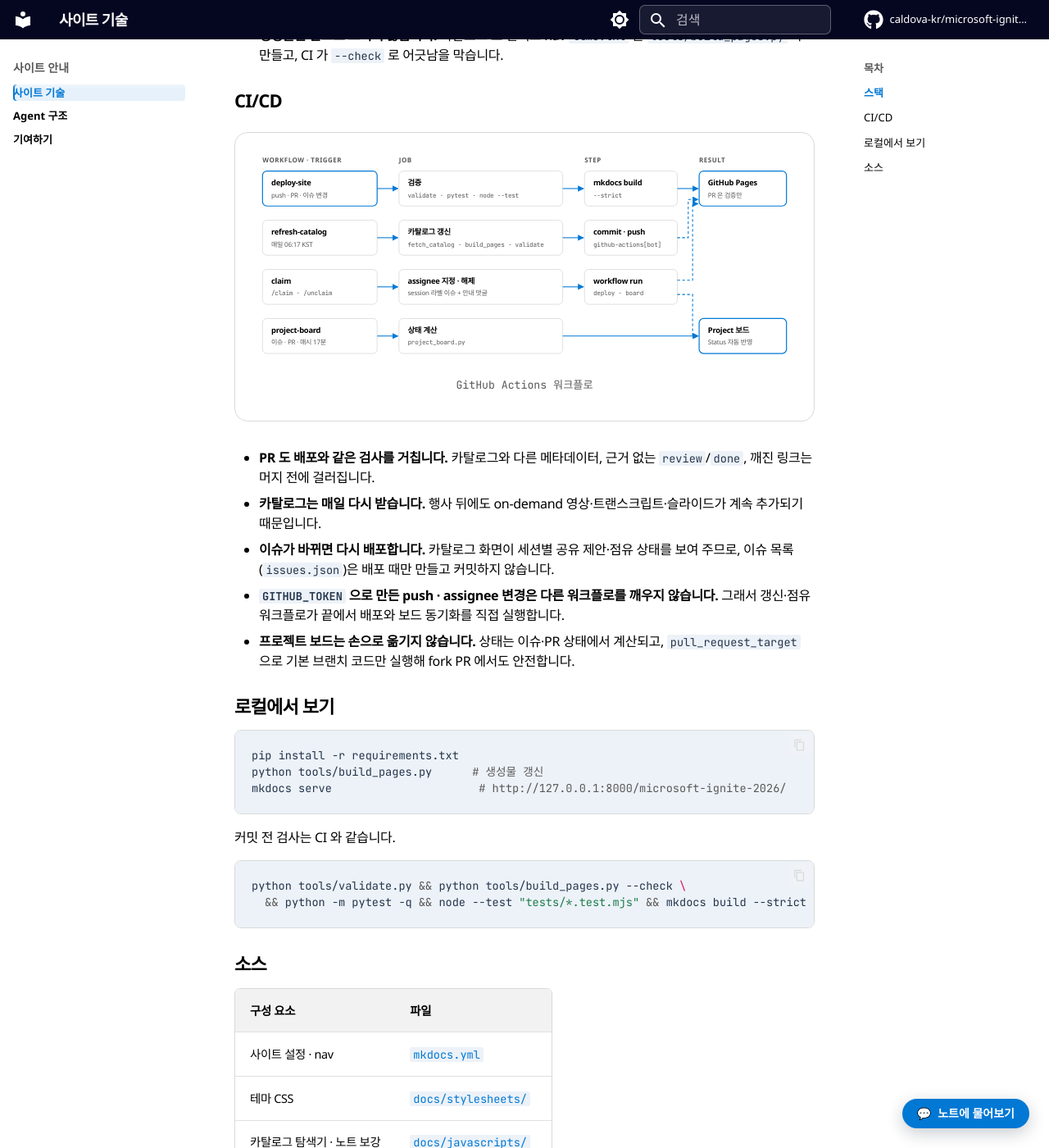
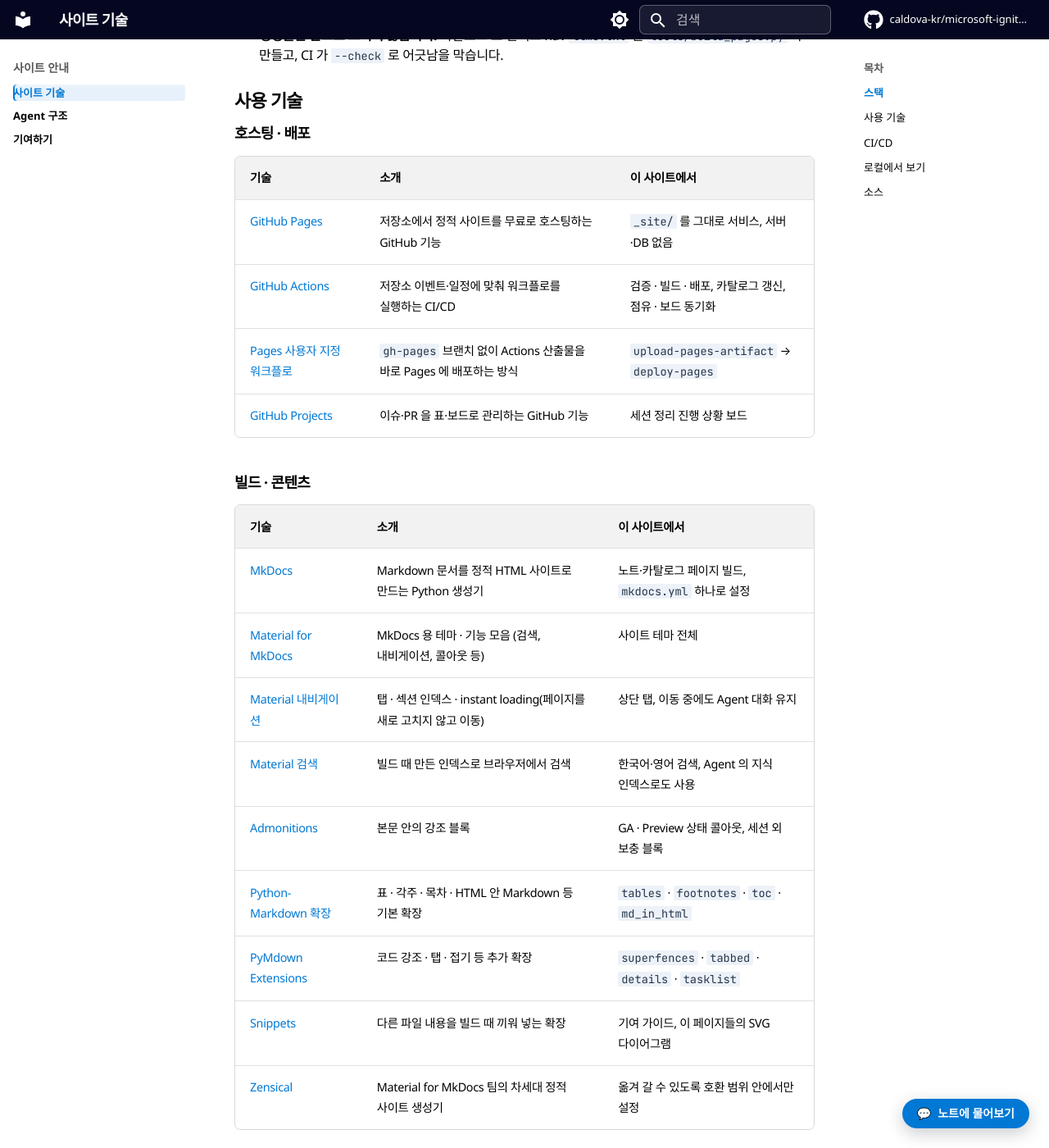
Before and after one commit to caldova-kr/microsoft-ignite-2026, an MkDocs documentation site: the page built from docs/site.md, in a window 1280 px wide and 1400 px high, scrolled down 921 px. Shown: the whole window at 82% size. Built offline with MkDocs 1.6.1 and Material for MkDocs 9.7.7, drawn with Linux system fonts in a browser that asks for light colours; comment, search, counter and statistics services are not loaded; some of the changed text lies outside the part shown.

Commit message:
docs(site): introduce each technology with official links
Adds a 사용 기술 section (hosting/deploy, build/content, UI, tools/tests,
agent) with a one-line intro, where this site uses it and a link to the
official docs; CI/CD notes link to the relevant GitHub Actions docs.

Co-authored-by: Copilot <223556219+Copilot@users.noreply.github.com>

```diff
--- a/docs/site.md
+++ b/docs/site.md
@@ -20,6 +20,62 @@ description: Ignite 2026 Session Notes 를 만드는 기술 — GitHub Pages ·
 - **JavaScript 는 프레임워크 없이 씁니다.** 번들러·npm 빌드가 없어 배포물은 MkDocs 결과 그대로입니다. 카탈로그 탐색기·노트 보강·Agent 가 모두 `navigation.instant` 페이지 전환에 맞춰 동작합니다.
 - **생성물은 손으로 고치지 않습니다.** 카탈로그 표·인덱스·nav·`llms.txt` 는 `tools/build_pages.py` 가 만들고, CI 가 `--check` 로 어긋남을 막습니다.
 
+## 사용 기술
+
+### 호스팅 · 배포
+
+| 기술 | 소개 | 이 사이트에서 |
+|---|---|---|
+| [GitHub Pages](https://docs.github.com/en/pages) | 저장소에서 정적 사이트를 무료로 호스팅하는 GitHub 기능 | `_site/` 를 그대로 서비스, 서버·DB 없음 |
+| [GitHub Actions](https://docs.github.com/en/actions) | 저장소 이벤트·일정에 맞춰 워크플로를 실행하는 CI/CD | 검증 · 빌드 · 배포, 카탈로그 갱신, 점유 · 보드 동기화 |
+| [Pages 사용자 지정 워크플로](https://docs.github.com/en/pages/getting-started-with-github-pages/using-custom-workflows-with-github-pages) | `gh-pages` 브랜치 없이 Actions 산출물을 바로 Pages 에 배포하는 방식 | `upload-pages-artifact` → `deploy-pages` |
+| [GitHub Projects](https://docs.github.com/en/issues/planning-and-tracking-with-projects/learning-about-projects/about-projects) | 이슈·PR 을 표·보드로 관리하는 GitHub 기능 | 세션 정리 진행 상황 보드 |
+
+### 빌드 · 콘텐츠
+
+| 기술 | 소개 | 이 사이트에서 |
+|---|---|---|
+| [MkDocs](https://www.mkdocs.org/) | Markdown 문서를 정적 HTML 사이트로 만드는 Python 생성기 | 노트·카탈로그 페이지 빌드, `mkdocs.yml` 하나로 설정 |
+| [Material for MkDocs](https://squidfunk.github.io/mkdocs-material/) | MkDocs 용 테마 · 기능 모음 (검색, 내비게이션, 콜아웃 등) | 사이트 테마 전체 |
+| [Material 내비게이션](https://squidfunk.github.io/mkdocs-material/setup/setting-up-navigation/) | 탭 · 섹션 인덱스 · instant loading(페이지를 새로 고치지 않고 이동) | 상단 탭, 이동 중에도 Agent 대화 유지 |
+| [Material 검색](https://squidfunk.github.io/mkdocs-material/setup/setting-up-site-search/) | 빌드 때 만든 인덱스로 브라우저에서 검색 | 한국어·영어 검색, Agent 의 지식 인덱스로도 사용 |
+| [Admonitions](https://squidfunk.github.io/mkdocs-material/reference/admonitions/) | 본문 안의 강조 블록 | GA · Preview 상태 콜아웃, 세션 외 보충 블록 |
+| [Python-Markdown 확장](https://python-markdown.github.io/extensions/) | 표 · 각주 · 목차 · HTML 안 Markdown 등 기본 확장 | `tables` · `footnotes` · `toc` · `md_in_html` |
+| [PyMdown Extensions](https://facelessuser.github.io/pymdown-extensions/) | 코드 강조 · 탭 · 접기 등 추가 확장 | `superfences` · `tabbed` · `details` · `tasklist` |
+| [Snippets](https://facelessuser.github.io/pymdown-extensions/extensions/snippets/) | 다른 파일 내용을 빌드 때 끼워 넣는 확장 | 기여 가이드, 이 페이지들의 SVG 다이어그램 |
+| [Zensical](https://zensical.org/) | Material for MkDocs 팀의 차세대 정적 사이트 생성기 | 옮겨 갈 수 있도록 호환 범위 안에서만 설정 |
+
+### UI
+
+| 기술 | 소개 | 이 사이트에서 |
+|---|---|---|
+| [Material 사용자 지정](https://squidfunk.github.io/mkdocs-material/customization/) | 테마를 건드리지 않고 `extra_css` · `extra_javascript` 로 덧붙이는 방식 | `extra.css` · `chat.css`, JS 5개 |
+| CSS 변수 토큰 | 색·간격을 변수로 두고 라이트/다크에서 값만 바꾸는 방식 | `--dg-*` · `--ig-*` 토큰, SVG 다이어그램도 같은 변수 사용 |
+| [Noto Sans KR](https://fonts.google.com/noto/specimen/Noto+Sans+KR) | Google 의 한글 본문 글꼴 | 본문 · 제목 |
+| [JetBrains Mono](https://www.jetbrains.com/lp/mono/) | 코드용 고정폭 글꼴 | 코드 · 세션 코드 · 파일명 |
+| Vanilla JavaScript | 프레임워크·번들러 없이 브라우저 기본 API 만 사용 | 카탈로그 탐색기, 노트 보강, Agent |
+
+### 데이터 · 도구 · 테스트
+
+| 기술 | 소개 | 이 사이트에서 |
+|---|---|---|
+| Python 3.12 | 수집·생성·검증 스크립트 언어 | `tools/*.py` |
+| [PyYAML](https://pyyaml.org/) | YAML 파서 | 노트 frontmatter · `catalog/triage.yml` 읽기 |
+| [pytest](https://docs.pytest.org/) | Python 테스트 프레임워크 | 도구 테스트 |
+| [Node.js test runner](https://nodejs.org/api/test.html) | Node 에 내장된 테스트 실행기 (설치할 패키지 없음) | Agent · relay 테스트 |
+| [llms.txt](https://llmstxt.org/) | AI 도구가 사이트를 읽기 쉽게 요약을 두는 제안 형식 | `llms.txt` · `llms-full.txt` 생성 |
+
+### Agent
+
+| 기술 | 소개 | 이 사이트에서 |
+|---|---|---|
+| [GitHub Copilot](https://docs.github.com/en/copilot) | GitHub 의 AI 코딩 도우미 | 방문자 본인 Copilot 으로 답변 생성 |
+| [GitHub App · device flow](https://docs.github.com/en/apps/creating-github-apps/authenticating-with-a-github-app/generating-a-user-access-token-for-a-github-app) | 코드 입력으로 사용자 토큰을 받는 로그인 방식 | PAT · `client_secret` 없는 로그인 |
+| [Azure Functions Flex Consumption](https://learn.microsoft.com/azure/azure-functions/flex-consumption-plan) | 요청이 있을 때만 실행되는 서버리스 요금제 | 로그인 두 요청만 넘기는 relay |
+| [WebMCP](https://github.com/webmachinelearning/webmcp) | 웹 페이지가 브라우저 AI 에이전트에 도구를 내주는 제안 표준 | 페이지 도구 등록 |
+
+자세한 구조는 [Agent 구조](agent.md) 에 있습니다.
+
 ## CI/CD
 
 <figure class="ar-figure" markdown="0">
@@ -28,10 +84,10 @@ description: Ignite 2026 Session Notes 를 만드는 기술 — GitHub Pages ·
 </figure>
 
 - **PR 도 배포와 같은 검사를 거칩니다.** 카탈로그와 다른 메타데이터, 근거 없는 `review`/`done`, 깨진 링크는 머지 전에 걸러집니다.
-- **카탈로그는 매일 다시 받습니다.** 행사 뒤에도 on-demand 영상·트랜스크립트·슬라이드가 계속 추가되기 때문입니다.
+- **카탈로그는 매일 다시 받습니다**([`schedule`](https://docs.github.com/en/actions/reference/workflows-and-actions/events-that-trigger-workflows#schedule)). 행사 뒤에도 on-demand 영상·트랜스크립트·슬라이드가 계속 추가되기 때문입니다.
 - **이슈가 바뀌면 다시 배포합니다.** 카탈로그 화면이 세션별 공유 제안·점유 상태를 보여 주므로, 이슈 목록(`issues.json`)은 배포 때만 만들고 커밋하지 않습니다.
-- **`GITHUB_TOKEN` 으로 만든 push · assignee 변경은 다른 워크플로를 깨우지 않습니다.** 그래서 갱신·점유 워크플로가 끝에서 배포와 보드 동기화를 직접 실행합니다.
-- **프로젝트 보드는 손으로 옮기지 않습니다.** 상태는 이슈·PR 상태에서 계산되고, `pull_request_target` 으로 기본 브랜치 코드만 실행해 fork PR 에서도 안전합니다.
+- **[`GITHUB_TOKEN`](https://docs.github.com/en/actions/concepts/security/github_token) 으로 만든 push · assignee 변경은 다른 워크플로를 깨우지 않습니다.** 그래서 갱신·점유([`issue_comment`](https://docs.github.com/en/actions/reference/workflows-and-actions/events-that-trigger-workflows#issue_comment) 의 `/claim`) 워크플로가 끝에서 배포와 보드 동기화를 직접 실행합니다.
+- **프로젝트 보드는 손으로 옮기지 않습니다.** 상태는 이슈·PR 상태에서 계산되고, [`pull_request_target`](https://docs.github.com/en/actions/reference/workflows-and-actions/events-that-trigger-workflows#pull_request_target) 으로 기본 브랜치 코드만 실행해 fork PR 에서도 안전합니다.
 
 ## 로컬에서 보기
 
```
